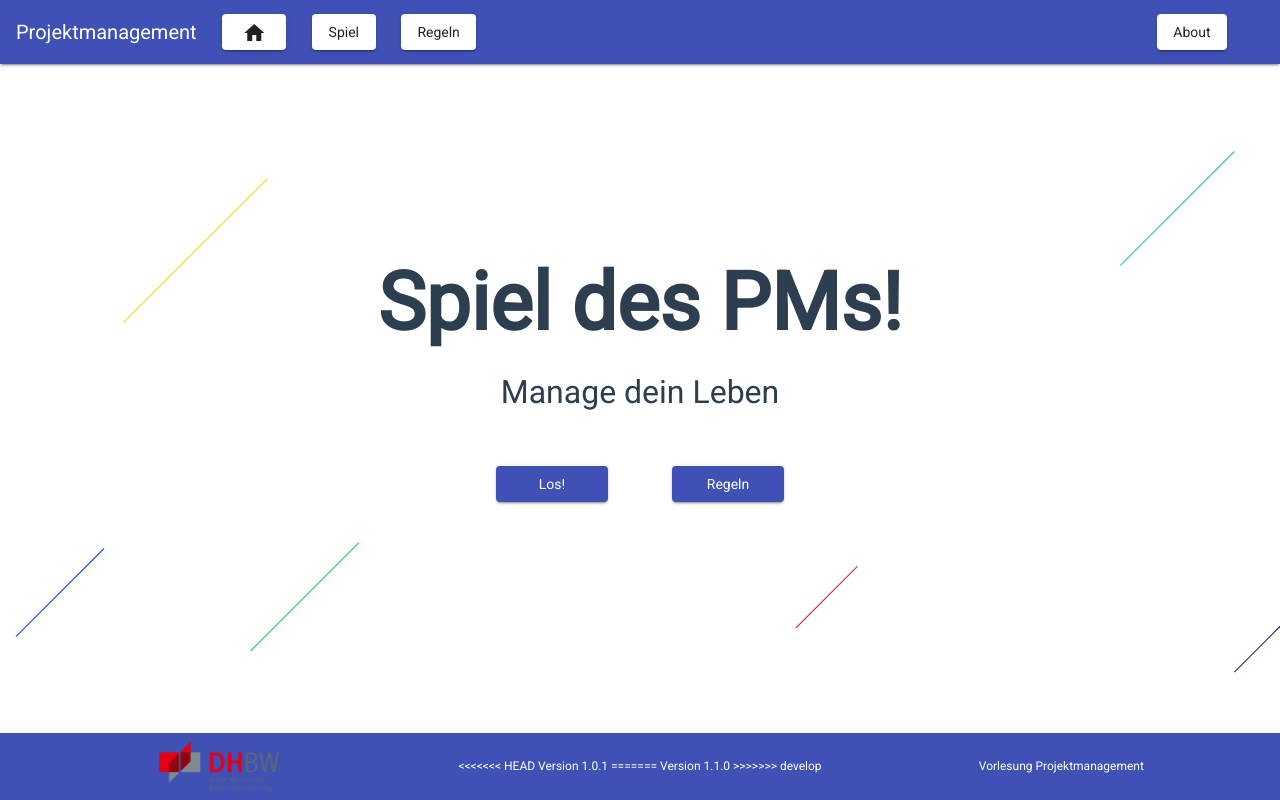
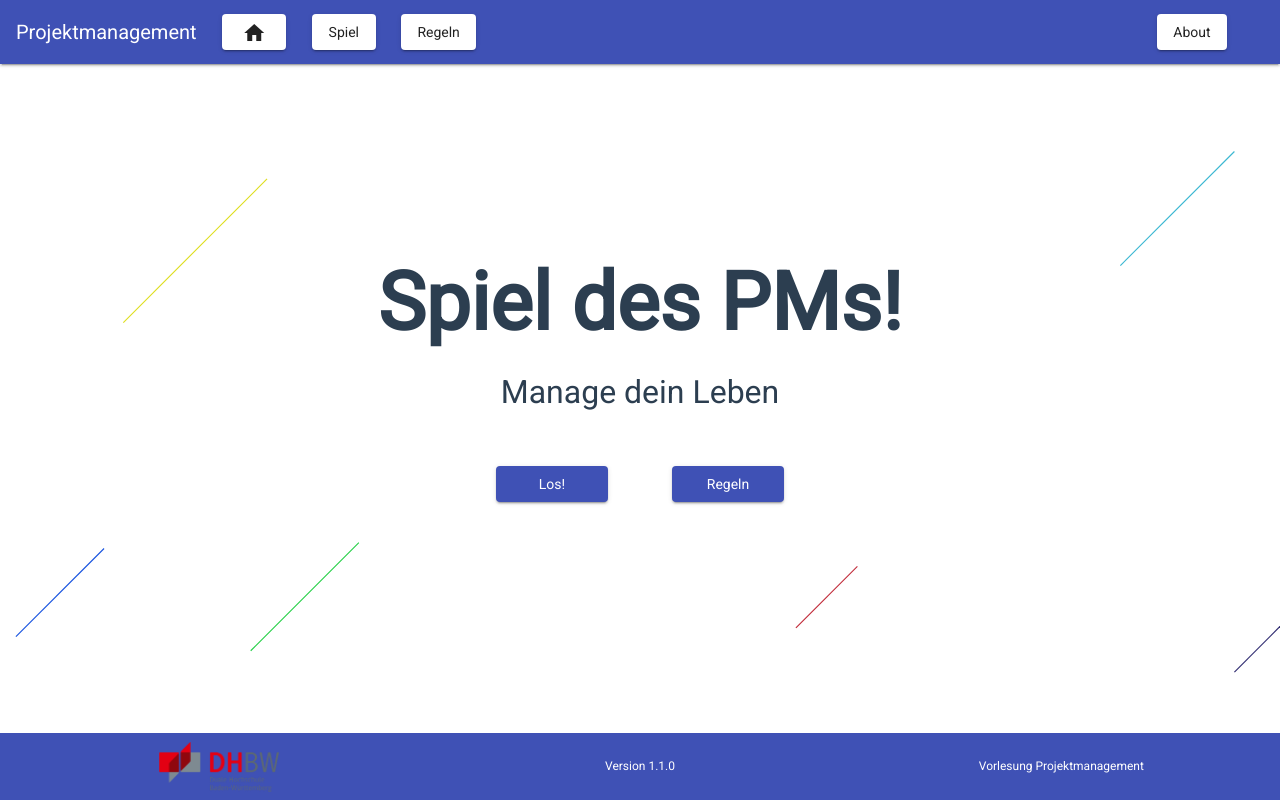
Before and after one commit to TINF17C/Project-Management-Game, an Angular app in the folder PMGame/: page / in a window 1280 px wide. Built offline with nearby package versions, Linux system fonts and the light colour scheme.

Commit message:
Removed git head

```diff
--- a/PMGame/src/app/footer/footer.component.html
+++ b/PMGame/src/app/footer/footer.component.html
@@ -11,11 +11,7 @@
     </div>
 
     <div class="docs-footer-version">
-<<<<<<< HEAD
-      <span class="version">Version 1.0.1</span>
-=======
       <span class="version">Version 1.1.0</span>
->>>>>>> develop
     </div>
 
     <div class="docs-footer-copyright">
```
Also changed, not shown: 1 other file (tests, documents, lock files or other folders).
